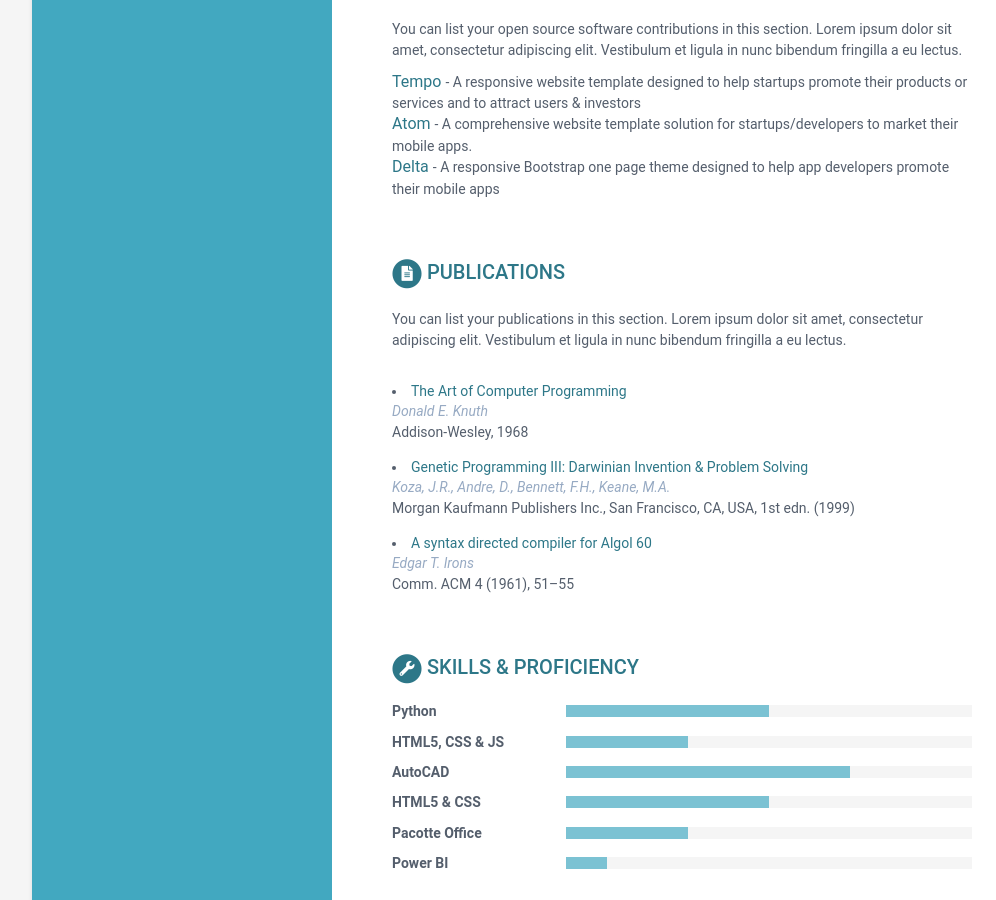
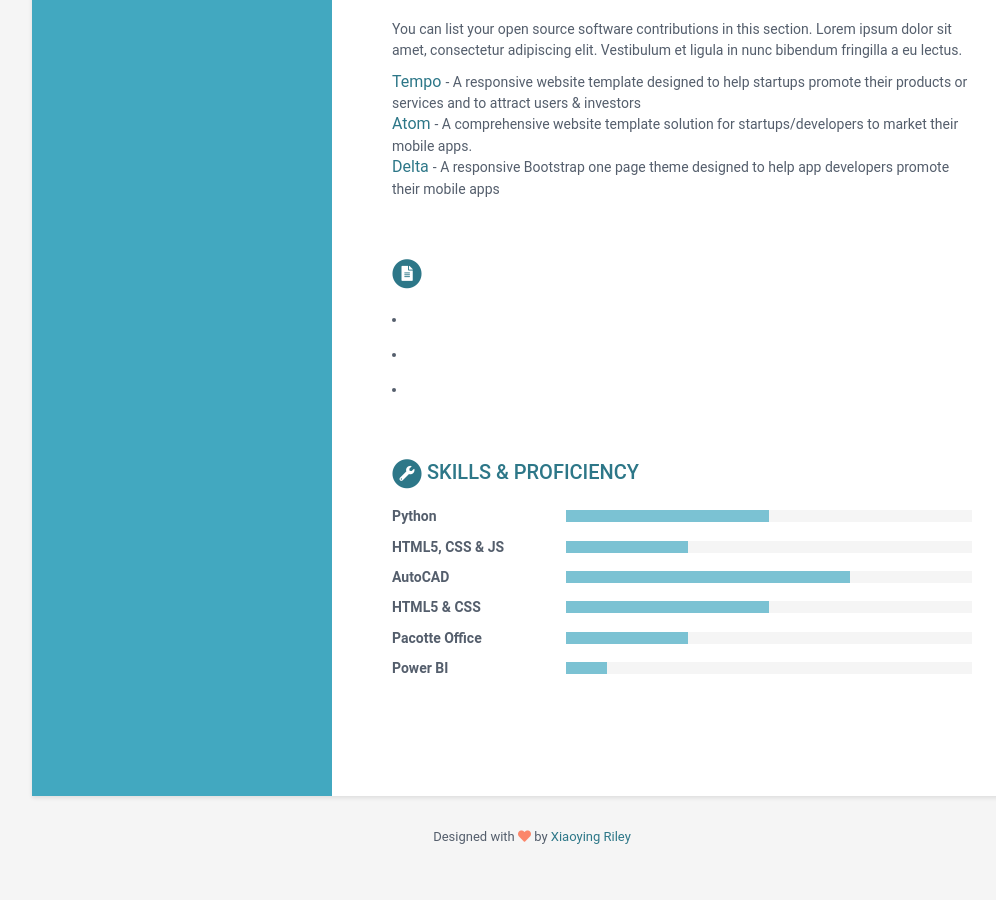
Before and after one commit to GabrielPinheiro12/GabrielPinheiro12.github.io, a Jekyll site: the page built from index.html, in a window 1280 px wide and 900 px high, scrolled down 1902 px. Shown: the whole window, without its empty margins (108-1104 px from the left). Built offline with Jekyll 4.4.1, drawn with Linux system fonts in a browser that asks for light colours; after the commit the page ends 2780 px from its top, so only the background shows below that.

Commit message:
Remoção Publicação

```diff
--- a/_data/data.yml
+++ b/_data/data.yml
@@ -191,26 +191,23 @@ oss:
         tagline: "A responsive Bootstrap one page theme designed to help app developers promote their mobile apps"
 
 publications:
-    title: Publications
-    intro: |
-      You can list your publications in this section. Lorem ipsum dolor sit
-      amet, consectetur adipiscing elit. Vestibulum et ligula in nunc
-      bibendum fringilla a eu lectus.
+    title:
+    intro:
     papers:
-      - title: The Art of Computer Programming
-        link: "#"
-        authors: Donald E. Knuth
-        conference: Addison-Wesley, 1968
+      - title:
+        link:
+        authors:
+        conference:
 
-      - title: "Genetic Programming III: Darwinian Invention &amp; Problem Solving"
-        link: "#"
-        authors: Koza, J.R., Andre, D., Bennett, F.H., Keane, M.A.
-        conference: "Morgan Kaufmann Publishers Inc., San Francisco, CA, USA, 1st edn. (1999)"
+      - title:
+        link:
+        authors:
+        conference:
 
-      - title: A syntax directed compiler for Algol 60
-        link: "#"
-        authors: Edgar T. Irons
-        conference: "Comm. ACM 4 (1961), 51–55"
+      - title:
+        link:
+        authors:
+        conference:
 
 skills:
     title: Skills &amp; Proficiency
```
